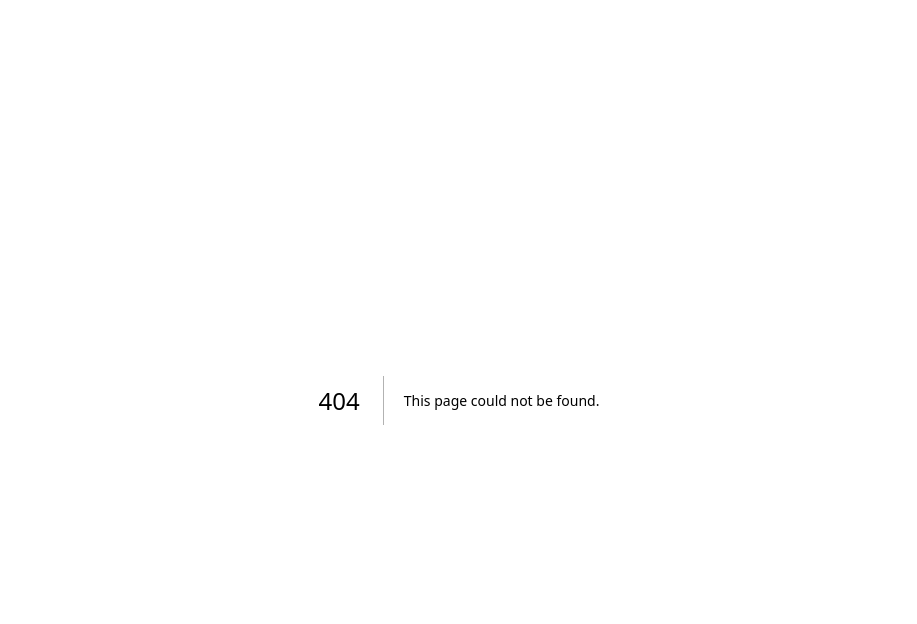
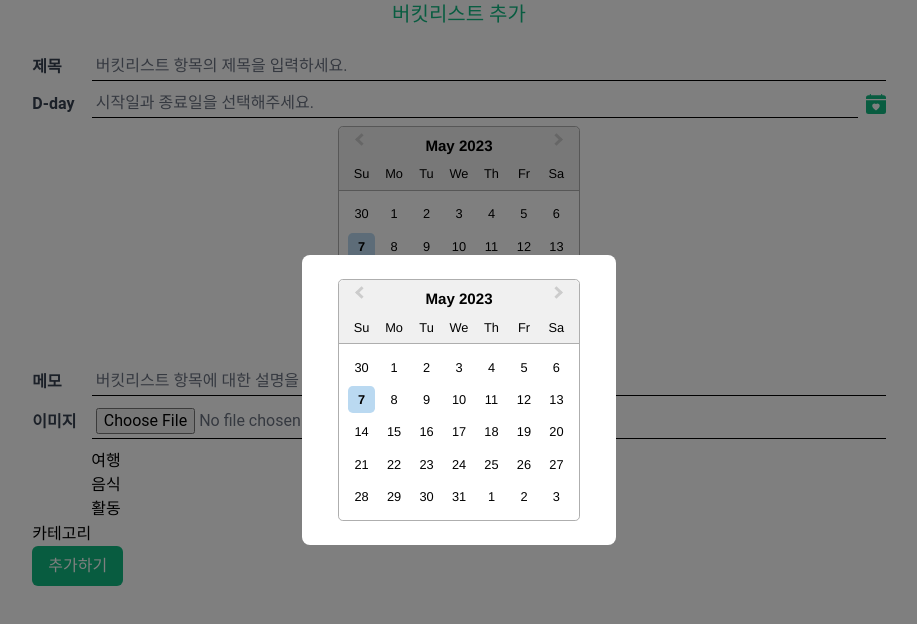
Before and after one commit to Bucket-Business-Organization/buki-buki-client, a Next.js app: page /AddBuki in a window 1280 px wide. Before the commit this address had no page. Shown: the top 624 px of the page, without its empty margins (181-1098 px from the left). Built offline with nearby package versions, Linux system fonts and the light colour scheme.

Commit message:
Feat: addBuki 페이지로 분리

```diff
--- /dev/null
+++ b/pages/AddBuki.tsx
@@ -0,0 +1,252 @@
+import Calendar from "@/components/common/Calendar";
+import DefaultButton from "@/components/common/DefaultButton";
+import Input from "@/components/common/Input";
+import CalendarModal from "@/components/modal/CalendarModal";
+import React, { useEffect, useState } from "react";
+import { BsFillCalendarHeartFill } from "react-icons/bs";
+
+interface CategoryOption {
+  value: string;
+  label: string;
+}
+
+const AddBuki: React.FC = () => {
+  const [title, setTitle] = useState("");
+  const [dDay, setDDay] = useState("");
+  const [startDate, setStartDate] = useState<Date | null>(null); // 수정된 부분: 시작일 상태 추가
+  const [endDate, setEndDate] = useState<Date | null>(null); // 수정된 부분: 종료일 상태 추가
+  const [memo, setMemo] = useState("");
+  const [image, setImage] = useState<File | null>(null);
+  const [categoryOptions] = useState<CategoryOption[]>([
+    { value: "travel", label: "여행" },
+    { value: "food", label: "음식" },
+    { value: "activity", label: "활동" },
+  ]);
+  const [selectedCategories, setSelectedCategories] = useState<string[]>([]);
+  const [privacyOptions] = useState<CategoryOption[]>([
+    { value: "only-me", label: "나만 보기" },
+    { value: "friends", label: "친구" },
+    { value: "public", label: "전체 공개" },
+  ]);
+  const [selectedPrivacy, setSelectedPrivacy] = useState<string>("only-me");
+  const [showCalendar, setShowCalendar] = useState(false);
+  const [showStartDatePicker, setShowStartDatePicker] = useState(false); // 수정된 부분: 시작일 선택 상태
+  const [showEndDatePicker, setShowEndDatePicker] = useState(false); // 수정된 부분: 종료일 선택 상태
+
+  const handleTitleChange = (event: React.ChangeEvent<HTMLInputElement>) => {
+    setTitle(event.target.value);
+  };
+
+  const handleDDayChange = (event: React.ChangeEvent<HTMLInputElement>) => {
+    setDDay(event.target.value);
+  };
+
+  // 수정된 부분: 시작일 변경 핸들러
+  const handleStartDateChange = (date: Date | null) => {
+    setStartDate(date);
+  };
+
+  // 수정된 부분: 종료일 변경 핸들러
+  const handleEndDateChange = (date: Date | null) => {
+    setEndDate(date);
+  };
+
+  const handleMemoChange = (event: React.ChangeEvent<HTMLInputElement>) => {
+    setMemo(event.target.value);
+  };
+
+  const handleImageChange = (event: React.ChangeEvent<HTMLInputElement>) => {
+    const fileList = event.target.files;
+    if (fileList && fileList.length > 0) {
+      setImage(fileList[0]);
+    }
+  };
+
+  const handleCategoryChange = (
+    event: React.ChangeEvent<HTMLSelectElement>
+  ) => {
+    const options = event.target.options;
+    const selectedOptions: string[] = [];
+    for (let i = 0; i < options.length; i++) {
+      if (options[i].selected) {
+        selectedOptions.push(options[i].value);
+      }
+    }
+    setSelectedCategories(selectedOptions);
+  };
+
+  const handlePrivacyChange = (event: React.ChangeEvent<HTMLSelectElement>) => {
+    setSelectedPrivacy(event.target.value);
+  };
+
+  const handleSubmit = (event: React.FormEvent<HTMLFormElement>) => {
+    event.preventDefault();
+
+    console.log("Form submitted:", {
+      title,
+      startDate,
+      endDate,
+      memo,
+      image,
+      categories: selectedCategories,
+      privacy: selectedPrivacy,
+    });
+  };
+
+  // 수정된 부분: D-day 값을 계산하는 함수
+  const calculateDDay = () => {
+    if (startDate && endDate) {
+      const today = new Date();
+      const dDayValue = Math.floor(
+        (startDate.getTime() - today.getTime()) / (1000 * 60 * 60 * 24)
+      );
+      setDDay(dDayValue >= 0 ? `D-${dDayValue}` : `D+${Math.abs(dDayValue)}`);
+    } else {
+      setDDay("");
+    }
+  };
+
+  // 수정된 부분: D-day 값이 변경될 때마다 계산하기
+  useEffect(() => {
+    calculateDDay();
+  }, [startDate, endDate]);
+
+  const toggleCalendar = () => {
+    setShowCalendar(!showCalendar);
+  };
+
+  // 수정된 부분: 달력 모달을 열고 닫는 함수
+  const toggleCalendarModal = () => {
+    setShowCalendar(!showCalendar);
+  };
+
+  // 수정된 부분: 시작일 선택 모달을 열고 닫는 함수
+  const toggleStartDatePicker = () => {
+    setShowStartDatePicker(!showStartDatePicker);
+  };
+
+  // 수정된 부분: 종료일 선택 모달을 열고 닫는 함수
+  const toggleEndDatePicker = () => {
+    setShowEndDatePicker(!showEndDatePicker);
+  };
+
+  return (
+    <div className="w-2/3 m-auto">
+      <h1 className="text-center mb-6 text-xl text-emerald-500">
+        버킷리스트 추가
+      </h1>
+      <form onSubmit={handleSubmit}>
+        <Input
+          id="title"
+          label="제목"
+          value={title}
+          onChange={handleTitleChange}
+          placeholder="버킷리스트 항목의 제목을 입력하세요."
+        />
+        <div className="flex items-center">
+          <Input
+            id="d-day"
+            label="D-day"
+            type="text"
+            value={dDay}
+            onChange={handleDDayChange}
+            placeholder="시작일과 종료일을 선택해주세요."
+          />
+
+          <div>
+            <button type="button" onClick={toggleCalendarModal}>
+              <BsFillCalendarHeartFill className="ml-2 text-xl text-emerald-500" />
+            </button>
+          </div>
+        </div>
+        {!showCalendar ? (
+          <Calendar
+            onDatesSelected={function (
+              startDate: Date | null,
+              endDate: Date | null
+            ) {
+              setStartDate(startDate);
+              setEndDate(endDate);
+            }}
+          />
+        ) : null}
+        {/* 수정된 부분: 시작일 선택 모달 */}
+        {showStartDatePicker && (
+          <CalendarModal
+            isOpen={showStartDatePicker}
+            onClose={toggleStartDatePicker}
+            onDatesSelected={handleStartDateChange}
+          />
+        )}
+        {/* 수정된 부분: 종료일 선택 모달 */}
+        {showEndDatePicker && (
+          <CalendarModal
+            isOpen={showEndDatePicker}
+            onClose={toggleEndDatePicker}
+            onDatesSelected={handleEndDateChange}
+          />
+        )}
+        <CalendarModal
+          isOpen={true}
+          onClose={toggleEndDatePicker}
+          onDatesSelected={handleEndDateChange}
+        />
+        <Input
+          id="memo"
+          label="메모"
+          value={memo}
+          onChange={handleMemoChange}
+          placeholder="버킷리스트 항목에 대한 설명을 입력하세요."
+          type="textarea"
+        />
+        <Input
+          id="image"
+          label="이미지"
+          type="file"
+          onChange={handleImageChange}
+          accept="image/*"
+        />{" "}
+        <div className="grid grid-cols-2 gap-4">
+          <div>
+            <label htmlFor="category">카테고리</label>
+            <select
+              id="category"
+              value={selectedCategories}
+              onChange={handleCategoryChange}
+              multiple
+            >
+              {categoryOptions.map((option) => (
+                <option key={option.value} value={option.value}>
+                  {option.label}
+                </option>
+              ))}
+            </select>
+          </div>
+          <div>
+            <label htmlFor="privacy">공개 범위</label>
+            <select
+              id="privacy"
+              value={selectedPrivacy}
+              onChange={handlePrivacyChange}
+            >
+              {privacyOptions.map((option) => (
+                <option key={option.value} value={option.value}>
+                  {option.label}
+                </option>
+              ))}
+            </select>
+          </div>
+        </div>
+        <DefaultButton
+          type="submit"
+          label={"추가하기"}
+          onClick={() => {
+            alert("추가완료");
+          }}
+        />
+      </form>
+    </div>
+  );
+};
+
+export default AddBuki;
```
